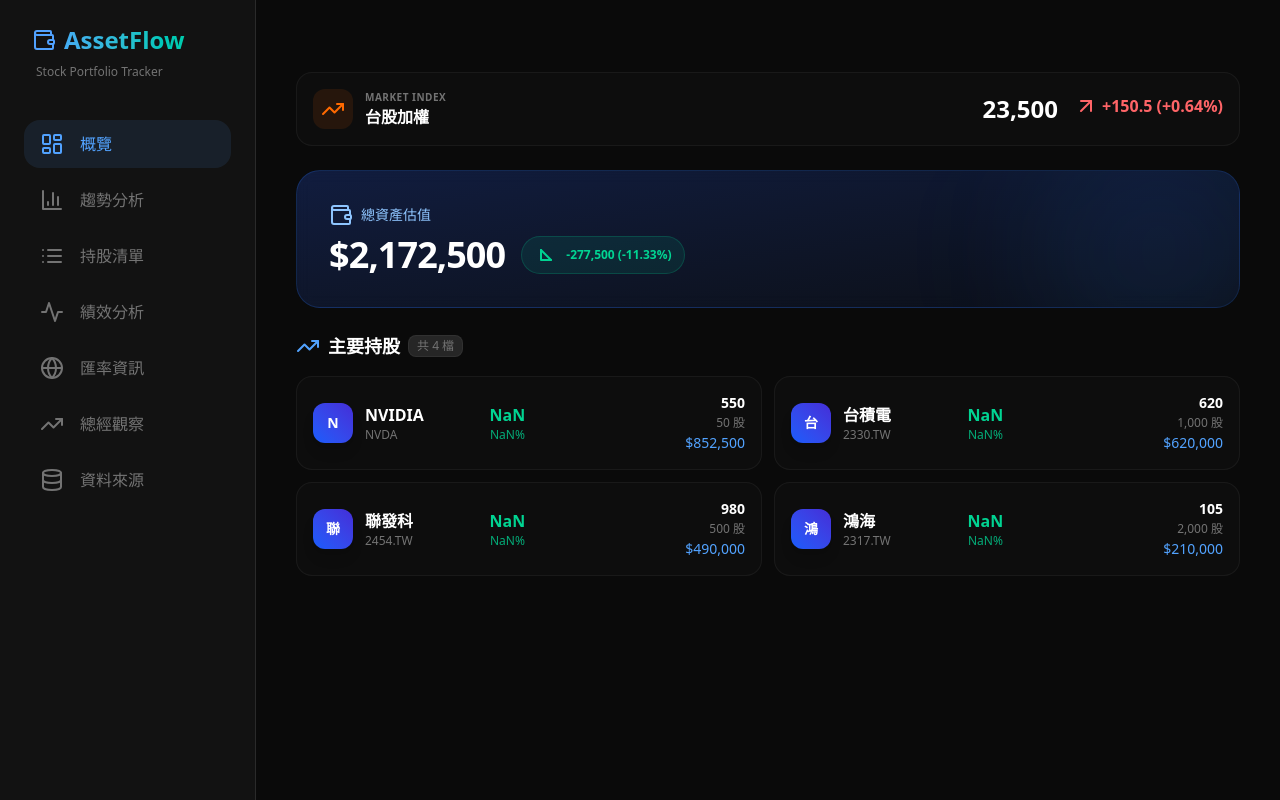
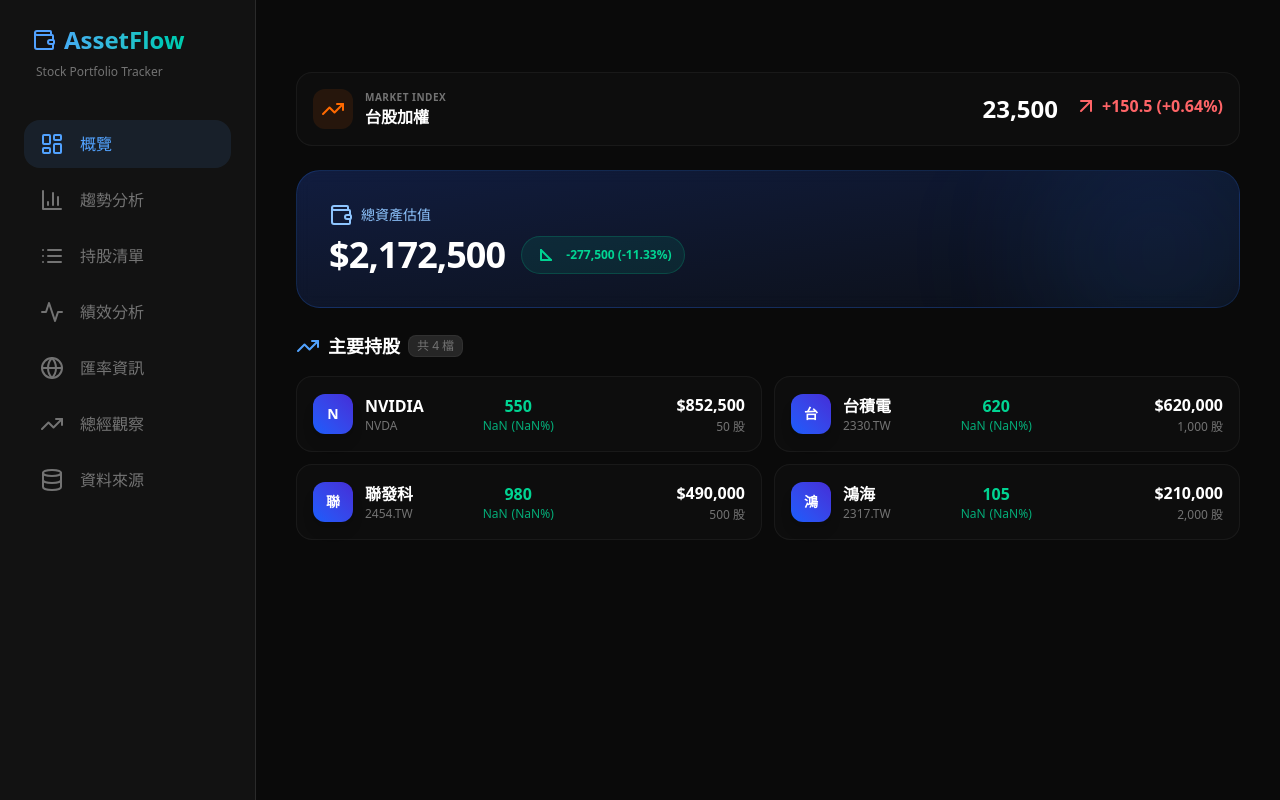
Before and after one commit to chenkaiju/stock-asset-manager, a React (Vite) app: page / in a window 1280 px wide. Built offline with nearby package versions, Linux system fonts and the light colour scheme; no server answers.

Commit message:
feat: move stock price to center column in dashboard layout

```diff
--- a/src/components/Dashboard.jsx
+++ b/src/components/Dashboard.jsx
@@ -110,26 +110,24 @@
                                 </div>
                             </div>
 
-                            {/* Center: Performance */}
-                            <div className="flex flex-col items-center justify-center w-[30%]">
+                            {/* Center: Market Data (Price & Change) */}
+                            <div className="flex flex-col items-center justify-center w-[35%]">
                                 <p className={`text-sm md:text-base font-bold ${stock.當日漲跌 >= 0 ? 'text-red-400' : 'text-emerald-400'}`}>
-                                    {stock.當日漲跌 > 0 ? '+' : ''}{Number(stock.當日漲跌).toFixed(2)}
+                                    {stock.現價?.toLocaleString()}
                                 </p>
-                                <p className={`text-xs font-medium ${stock.當日漲跌 >= 0 ? 'text-red-400/80' : 'text-emerald-400/80'}`}>
-                                    {Number(stock.當日漲跌幅).toFixed(2)}%
-                                </p>
+                                <div className={`flex items-center gap-1 text-xs font-medium ${stock.當日漲跌 >= 0 ? 'text-red-400/80' : 'text-emerald-400/80'}`}>
+                                    <span>{stock.當日漲跌 > 0 ? '+' : ''}{Number(stock.當日漲跌).toFixed(2)}</span>
+                                    <span>({Number(stock.當日漲跌幅).toFixed(2)}%)</span>
+                                </div>
                             </div>
 
-                            {/* Right: Asset Details */}
-                            <div className="text-right w-[40%] pl-2">
-                                <p className="text-sm font-bold text-white">
-                                    {stock.現價?.toLocaleString()}
+                            {/* Right: Asset Details (Value & Qty) */}
+                            <div className="text-right w-[35%] pl-2">
+                                <p className="font-bold text-sm md:text-base text-white">
+                                    {formatCurrency(stock.市值)}
                                 </p>
-                                <p className="text-xs text-neutral-500 my-0.5">
+                                <p className="text-xs text-neutral-500 mt-0.5">
                                     {stock.股數?.toLocaleString()} 股
-                                </p>
-                                <p className="font-medium text-xs md:text-sm text-blue-400">
-                                    {formatCurrency(stock.市值)}
                                 </p>
                             </div>
                         </div>
```
